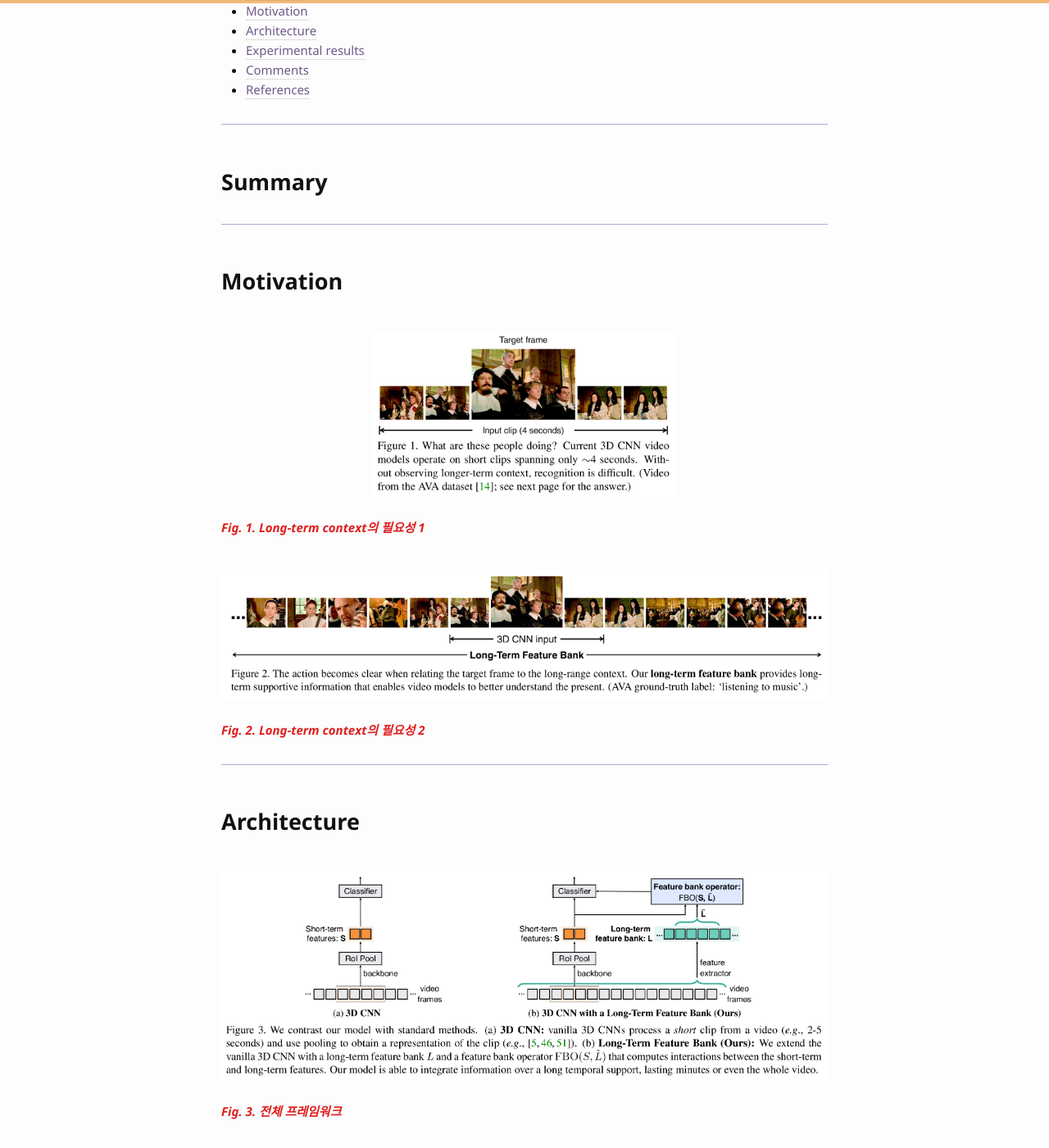
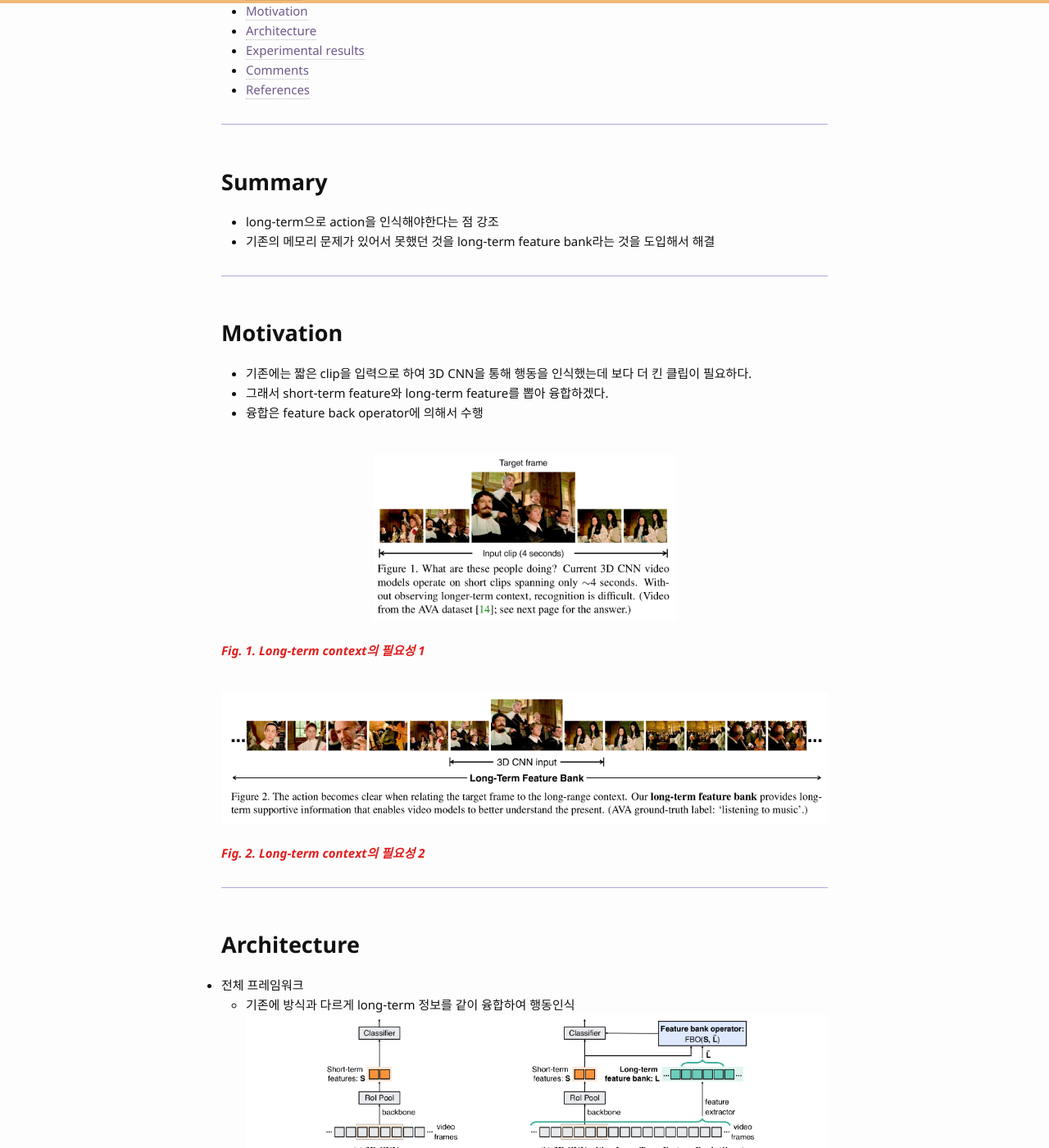
Before and after one commit to bismex/bismex.github.io, a Jekyll site: the page built from _posts/2019-05-26-LFB.md, in a window 1280 px wide and 1400 px high, scrolled down 370 px. Shown: the whole window at 82% size. Built offline with Jekyll 4.4.1, drawn with Linux system fonts in a browser that asks for light colours; some of the changed text lies outside the part shown.

Commit message:
Update 2019-05-26-LFB.md

```diff
--- a/_posts/2019-05-26-LFB.md
+++ b/_posts/2019-05-26-LFB.md
@@ -19,10 +19,16 @@
 
 ## Summary
 
+- long-term으로 action을 인식해야한다는 점 강조
+- 기존의 메모리 문제가 있어서 못했던 것을 long-term feature bank라는 것을 도입해서 해결
+
 ---
 
 ## Motivation
 
+- 기존에는 짧은 clip을 입력으로 하여 3D CNN을 통해 행동을 인식했는데 보다 더 킨 클립이 필요하다.
+- 그래서 short-term feature와 long-term feature를 뽑아 융합하겠다.
+- 융합은 feature back operator에 의해서 수행
 
 <br/>
 ![picture]({{ '/assets/images/LFB01.png' | relative_url }})
@@ -43,7 +49,8 @@
 
 ## Architecture
 
-
+- 전체 프레임워크
+  - 기존에 방식과 다르게 long-term 정보를 같이 융합하여 행동인식
 <br/>
 ![picture]({{ '/assets/images/LFB03.png' | relative_url }})
 {: style="width: 100%;" class="center"}
@@ -51,7 +58,9 @@
 <br/>
 ***Fig. 3. 전체 프레임워크***</span>
 
-
+- Modified non-local block
+  - 기존에 방식과 다른점은 short-term정보만 넣은거에 비해, 입력으로 long-term 정보까지 넣어서 융합한다는 것
+  - 즉, short-term 정보와 long-term정보가 non-local 연산(융합)되었다는 것으로 볼 수 있다.
 <br/>
 ![picture]({{ '/assets/images/LFB04.png' | relative_url }})
 {: style="width: 50%;" class="center"}
@@ -63,7 +72,9 @@
 
 ## Experimental results
 
-
+- 영상 길이 ablation
+  - 맞는 결과(파란색)는 long-term으로 볼수록 예측 성능이 높아짐
+  - 틀린 결과(빨간색)는 long-term으로 볼수록 예측 성능이 감소
 <br/>
 ![picture]({{ '/assets/images/LFB05.png' | relative_url }})
 {: style="width: 100%;" class="center"}
@@ -71,7 +82,7 @@
 <br/>
 ***Fig. 5. 영상 길이에 따른 예측결과 비교예시***</span>
 
-
+- 인식 성능 (기존 방법보다 높은 성능)
 <br/>
 ![picture]({{ '/assets/images/LFB06.png' | relative_url }})
 {: style="width: 50%;" class="center"}
@@ -83,6 +94,8 @@
 
 ## Comments
 
+tracking에서도 적용할 수 있지 않을까?
+
 ---
 
 ## References
```
Also changed, not shown: other parts of _posts/2019-05-26-LFB.md (+1 -1 lines).
